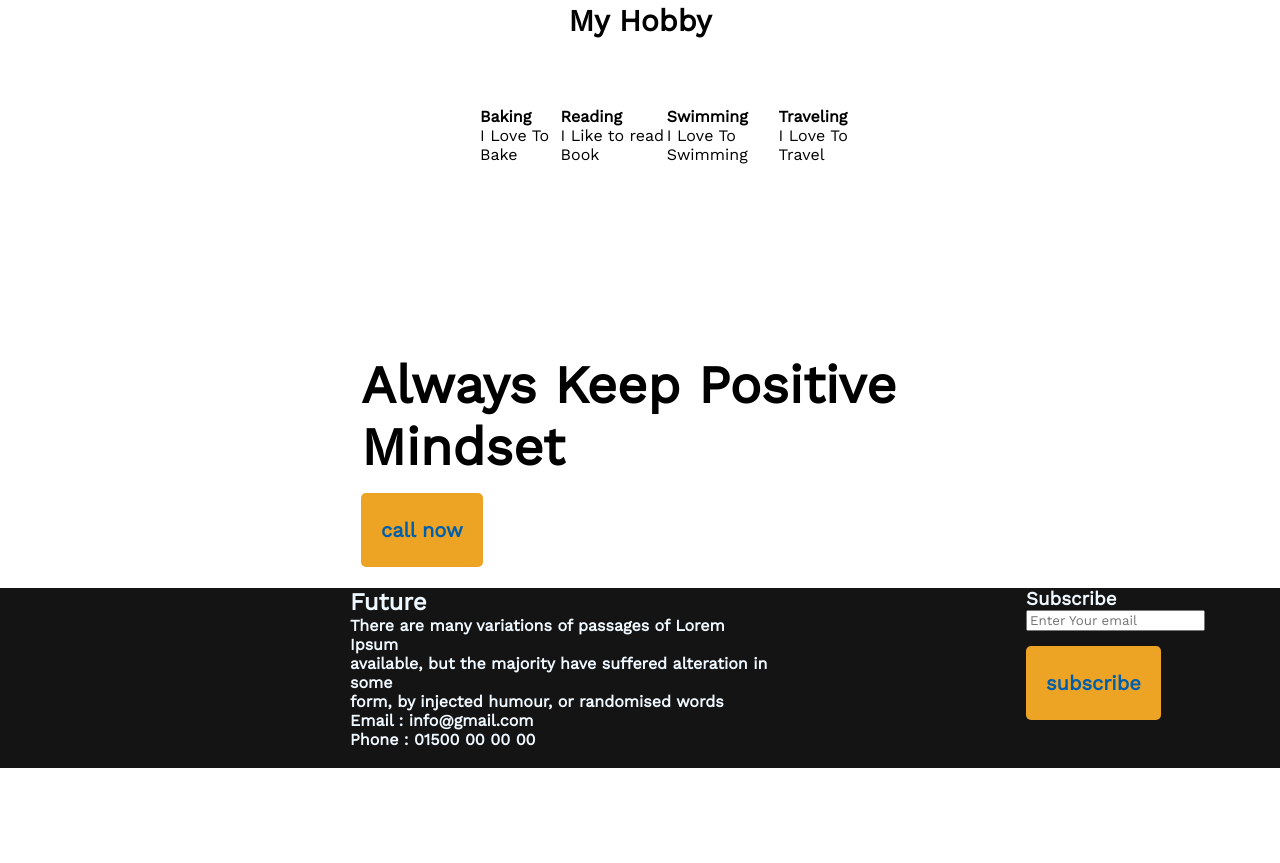
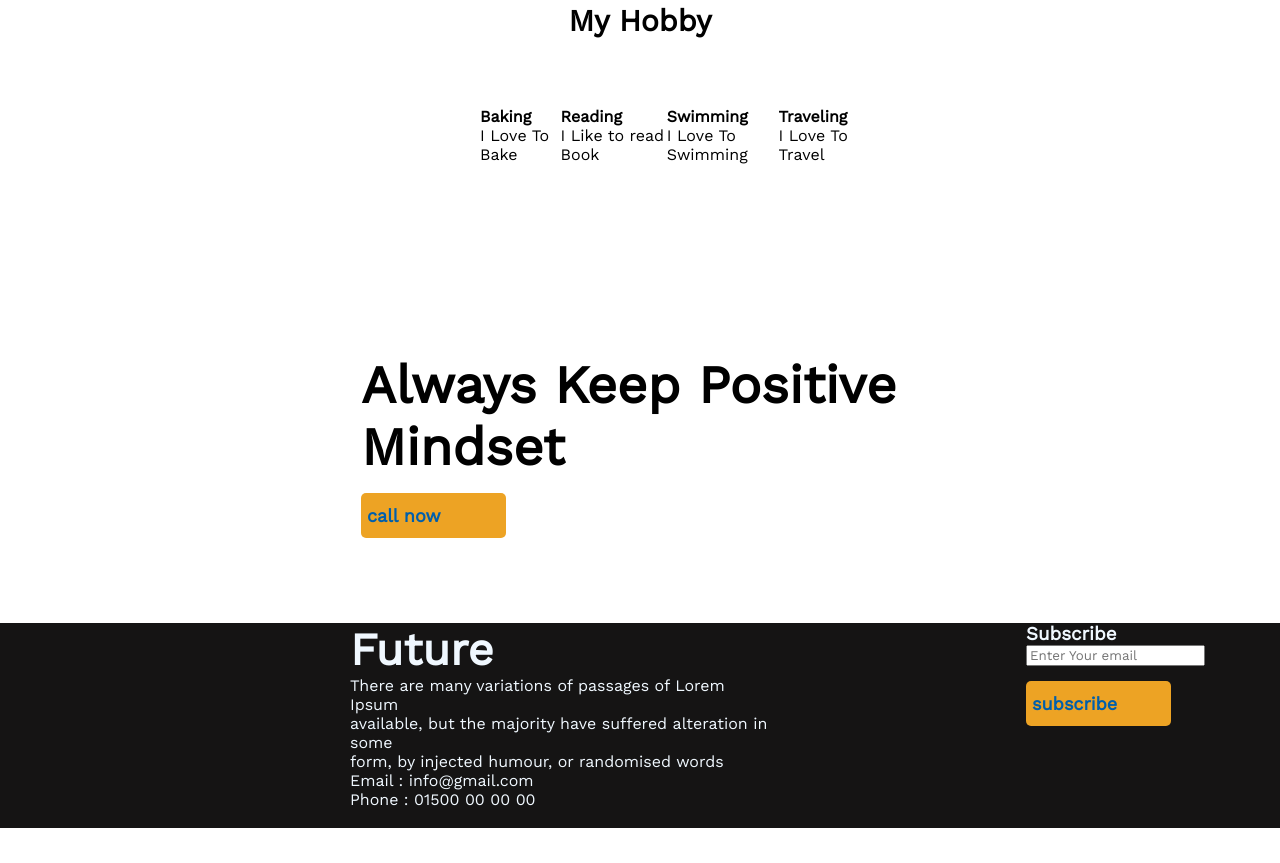
Before and after one commit to AsrafUddin89/new-year-new-me, a plain HTML site: page index.html in a window 1280 px wide. Shown: the part 1481-2344 px from the top of the page. Before the commit the page ends 2249 px from the top, so only its background shows below. Drawn offline with nearby package versions, Linux system fonts and the light colour scheme.

Commit message:
added foooter button

```diff
--- a/index.html
+++ b/index.html
@@ -110,10 +110,10 @@
     </main>
     <footer class="footer">
         <div class="future">
-        <h2>Future</h2>
-        <p>There are many variations of passages of Lorem Ipsum <br> available, but the majority have suffered alteration in some <br> form, by injected humour, or randomised words</p>
-        <p>Email : info@gmail.com</p>
-        <P>Phone : 01500 00 00 00</P>
+        <h2 class="future-title">Future</h2>
+        <p class="future-description">There are many variations of passages of Lorem Ipsum <br> available, but the majority have suffered alteration in some <br> form, by injected humour, or randomised words</p>
+        <p class="future-description" >Email : info@gmail.com</p>
+        <P class=" future-description">Phone : 01500 00 00 00</P>
         <img src="new-year-new-me/images/icons/fb.png" alt="">
         <img src="new-year-new-me/images/icons/twitter.png" alt="">
 
--- a/styles/portfolio.css
+++ b/styles/portfolio.css
@@ -117,6 +117,8 @@ color: #0bcff6df;
     }
     /*textarea*/
     .box{
+        margin-top: 55px;
+        margin-bottom: 35px;
         align:center
 
     }
@@ -129,16 +131,20 @@ color: #0bcff6df;
     margin-left: 250px;
     background-image:url("../new-year-new-me/images/watch.png");
     background-repeat: no-repeat;
+    background: -moz-linear-gradient(gradient(90deg, #005FAC 0%, rgba(0, 95, 172, 0) 100%));
     border-radius: 8px;
     padding: 60px 570px 59px 111px;
 
 
   }
   .btn-second{
+    height: 45px;
+    width: 145px;
+    text-align:justify;
     margin-top: 15px;
     font-weight: 600;
-    font-size: 20px;
-    padding: 25px 20px;
+    font-size: 18px;
+
     border: none;
     border-radius: 5px;
     color:
@@ -148,6 +154,7 @@ color: #0bcff6df;
 /*footer*/
 .footer{
     display: flex;
+    margin-bottom: 35px;
     justify-content: space-between;
     background-color: #151414;
 
@@ -159,8 +166,14 @@ color: #0bcff6df;
     padding-right: 150px;
 
     color: #f0f8ff;
-
-
+}
+.future-title{
+    font-weight: 700;
+    font-size: 45px;
+}
+.future-description{
+    font-weight: 400;
+    font-size: 16px;
 }
 .subscribe{
     font-weight: 700;
```
